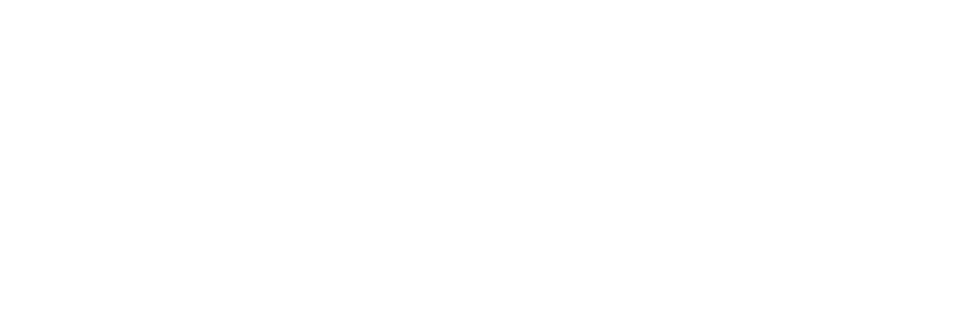
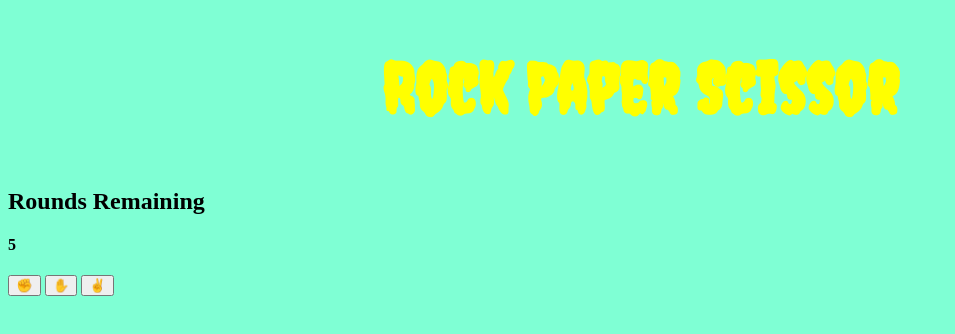
Before and after one commit to yisha17/Rock-Paper-Scissors, a plain HTML site: page index.html in a window 1280 px wide. Shown: the whole page, without its empty margins (0-955 px from the left). Drawn offline with Linux system fonts and the light colour scheme.

Commit message:
adding title

```diff
--- a/index.html
+++ b/index.html
@@ -4,9 +4,24 @@
     <meta charset="UTF-8" />
     <meta http-equiv="X-UA-Compatible" content="IE=edge" />
     <meta name="viewport" content="width=device-width, initial-scale=1.0" />
+    <link rel="stylesheet" href="style.css" />
     <title>Document</title>
   </head>
   <body>
+    <div class="container">
+      <div class="hello">
+        <h1>Rock Paper Scissor</h1>
+      </div>
+      <div class="round">
+        <h2>Rounds Remaining</h2>
+        <h4>5</h4>
+      </div>
+      <div class="selections">
+        <button class="selection" data-selection="rock">✊</button>
+        <button class="selection" data-selection="paper">✋</button>
+        <button class="selection" data-selection="scissors">✌</button>
+      </div>
+    </div>
     <script src="script.js"></script>
   </body>
 </html>
--- /dev/null
+++ b/style.css
@@ -0,0 +1,18 @@
+
+@import url('https://fonts.googleapis.com/css2?family=Creepster&display=swap');
+body {
+    background-color: aquamarine;
+}
+
+.hello {
+    height: 20vh;
+    width: 100%;
+    display: flex;
+    justify-content: center;
+    align-items: center;
+}
+.hello h1 {
+     font-family: 'Creepster', cursive;
+     font-size: 70px;
+     color: yellow;
+}
```
